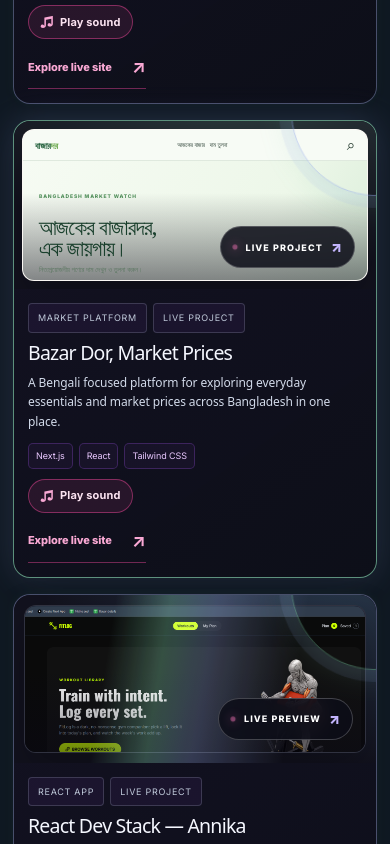
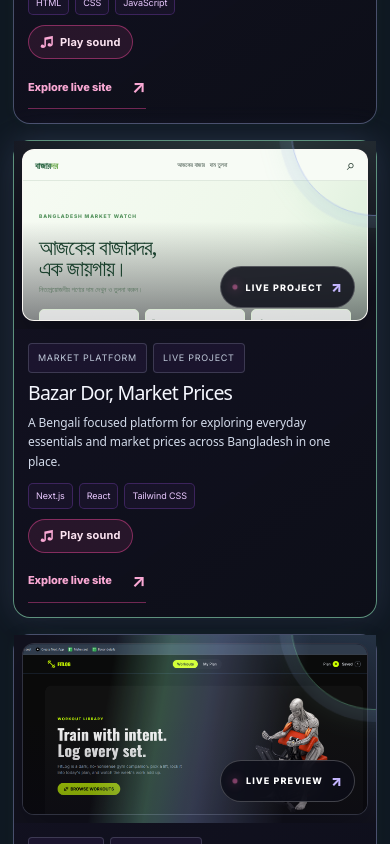
Before and after one commit to samscaleup777/anika-portfolio, a Next.js app: page / in a window 390 px wide. Shown: the part 2100-2944 px from the top of the page. Built offline with nearby package versions, Linux system fonts and the light colour scheme; no server answers.

Commit message:
Keep full project previews visible at all times

```diff
--- a/src/app/globals.css
+++ b/src/app/globals.css
@@ -1707,3 +1707,82 @@ html, body {
     min-width: 0;
   }
 }
+
+
+/* Keep all four project previews fully visible; hover is reserved for tilt and lighting. */
+.portfolio-root .project-grid {
+  grid-template-columns: repeat(2, minmax(0, 1fr)) !important;
+  align-items: stretch;
+  gap: clamp(16px, 2vw, 24px);
+}
+.portfolio-root .project-grid > .project-card {
+  height: auto;
+  min-width: 0;
+  align-self: stretch;
+  overflow: visible;
+}
+.portfolio-root .project-grid > .project-card > .project-art,
+.portfolio-root .project-grid > .project-card:hover > .project-art,
+.portfolio-root .project-grid > .project-card:focus-within > .project-art {
+  height: clamp(220px, 23vw, 270px) !important;
+  min-height: clamp(220px, 23vw, 270px) !important;
+  max-height: none;
+  padding: 10px;
+  overflow: hidden;
+  transition: none !important;
+}
+.portfolio-root .project-grid > .project-card > .project-art > .project-preview-link,
+.portfolio-root .project-grid > .project-card > .project-art > .project-mock-link {
+  display: block;
+  opacity: 1;
+  visibility: visible;
+}
+.portfolio-root .project-grid > .project-card > .project-info {
+  min-width: 0;
+  height: auto;
+}
+.portfolio-root .project-grid > .project-card .project-preview-image {
+  object-fit: cover;
+  object-position: center top;
+}
+.portfolio-root .project-grid > .project-card:hover > .project-art,
+.portfolio-root .project-grid > .project-card:focus-within > .project-art {
+  /* Do not crop or expand the preview on hover; tilt stays independent. */
+  height: clamp(220px, 23vw, 270px) !important;
+}
+@media (max-width: 1000px) {
+  .portfolio-root .project-grid {
+    grid-template-columns: repeat(2, minmax(0, 1fr)) !important;
+  }
+  .portfolio-root .project-grid > .project-card > .project-art,
+  .portfolio-root .project-grid > .project-card:hover > .project-art,
+  .portfolio-root .project-grid > .project-card:focus-within > .project-art {
+    height: 220px !important;
+    min-height: 220px !important;
+  }
+}
+@media (max-width: 700px) {
+  .portfolio-root .project-grid {
+    grid-template-columns: minmax(0, 1fr) !important;
+    gap: 16px;
+  }
+  .portfolio-root .project-grid > .project-card > .project-art,
+  .portfolio-root .project-grid > .project-card:hover > .project-art,
+  .portfolio-root .project-grid > .project-card:focus-within > .project-art {
+    height: clamp(190px, 54vw, 230px) !important;
+    min-height: clamp(190px, 54vw, 230px) !important;
+    padding: 8px;
+  }
+  .portfolio-root .project-grid > .project-card .project-preview-link,
+  .portfolio-root .project-grid > .project-card .project-mock-link {
+    inset: 8px !important;
+  }
+}
+@media (max-width: 420px) {
+  .portfolio-root .project-grid > .project-card > .project-art,
+  .portfolio-root .project-grid > .project-card:hover > .project-art,
+  .portfolio-root .project-grid > .project-card:focus-within > .project-art {
+    height: 188px !important;
+    min-height: 188px !important;
+  }
+}
```
